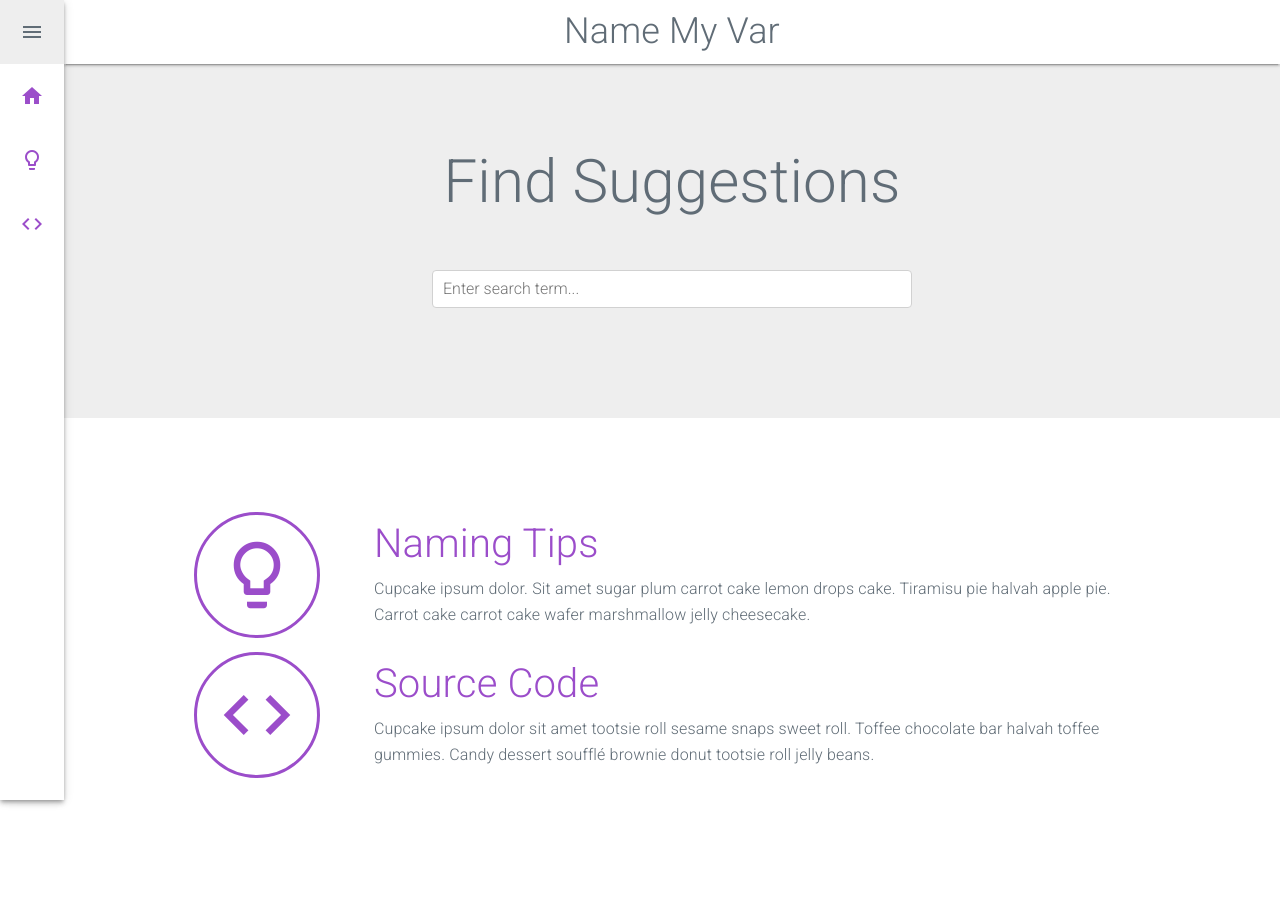
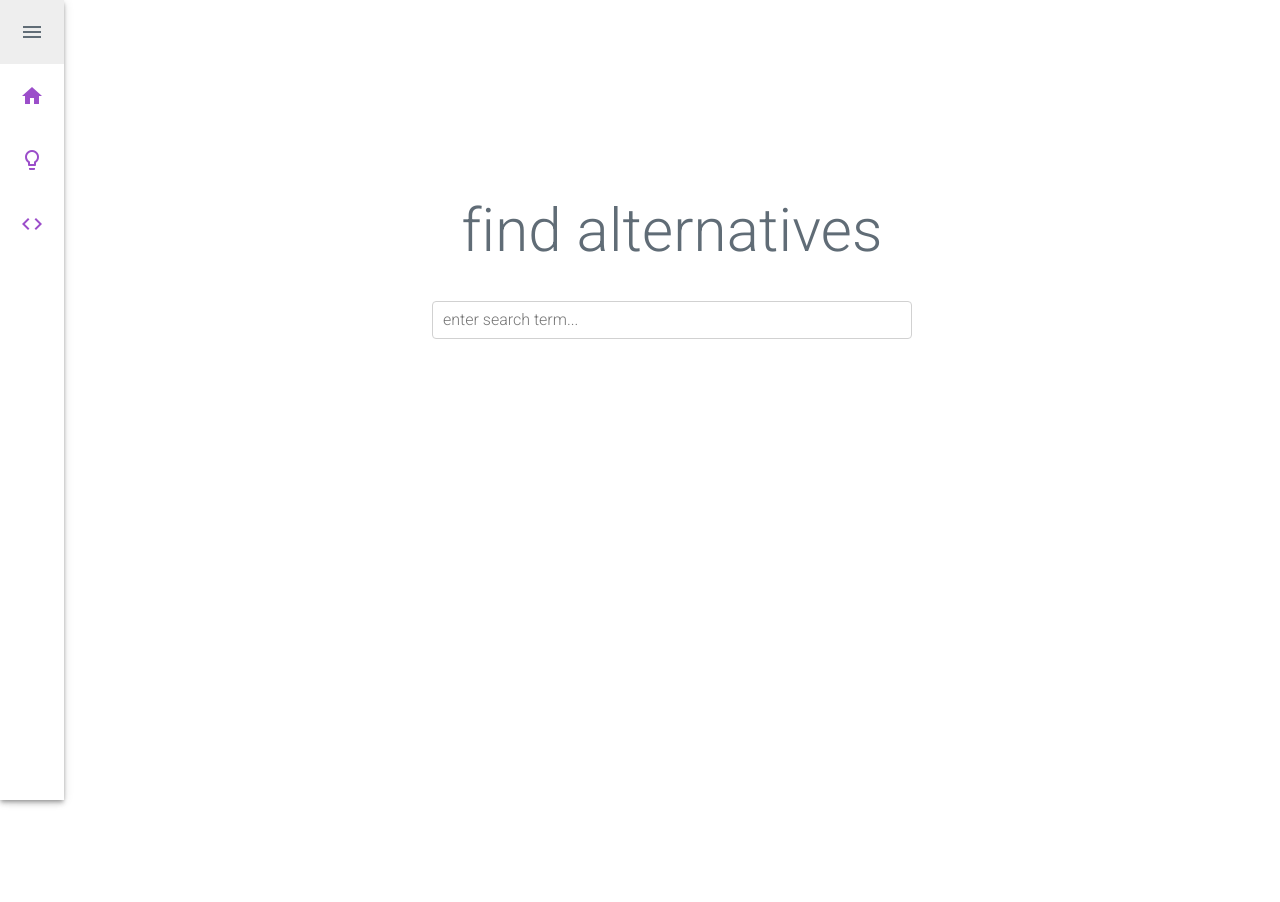
Before and after one commit to jamiesyme/name-my-var, a website: page web-client/index.mustache in a window 1280 px wide. After the commit the page ends 800 px from the top, so only its background shows below. Drawn offline with nearby package versions, Linux system fonts and the light colour scheme; files that its build step writes are made by us from their sources.

Commit message:
Updated index page design.

```diff
--- a/web-client/header.css
+++ b/web-client/header.css
@@ -9,7 +9,8 @@ header {
 	right: 0;
 	top: 0;
 }
-main{
+
+main {
 	margin-top: 6.4rem;
 }
 
@@ -21,3 +22,13 @@ header .nav-link {
 	left: 0;
 	position: absolute;
 }
+
+@media (min-width: 40.0rem) {
+	header {
+		visibility: hidden;
+	}
+
+	main {
+		margin-top: 0;
+	}
+}
--- a/web-client/header.mustache
+++ b/web-client/header.mustache
@@ -2,5 +2,5 @@
 	<a href="#" class="nav-link nav-menu-button float-left only-mobile">
 		<div class="nav-link-icon"><i class="material-icons">menu</i></div>
 	</a>
-	<div class="header-title">Name My Var</div>
+	<div class="header-title">name my var</div>
 </header>
--- a/web-client/index.css
+++ b/web-client/index.css
@@ -1,54 +1,46 @@
-/* Banner */
-.banner-container {
-	background-color: #EEE;
-	padding: 7.0rem 5.0rem 11.0rem 5.0rem;
+main {
+	bottom: 0;
+	left: 0;
+	position: absolute;
+	right: 0;
+	top: 0;
 }
 
-.banner-container form {
-	margin-bottom: 0;
+main > .container {
+	height: 100%;
+}
+
+.banner-container {
+	position: relative;
+	top: 40%;
+	transform: translateY(-50%);
+	transition: all 0.5s;
+}
+
+.banner-container.search-mode {
+	top: 0;
+	transform: translateY(6.0rem);
 }
 
 .banner-title {
+	bottom: 6.0rem;
 	font-size: 6.0rem;
-	margin-bottom: 4.0rem;
+	left: 0;
+	opacity: 1;
+	position: absolute;
+	right: 0;
 	text-align: center;
+	transition: all 1.5s;
 }
 
-input.banner-search {
+.search-mode .banner-title {
+	opacity: 0;
+	transition: all 0.3s;
+}
+
+input.search-input {
 	background-color: white;
 	display: block;
 	margin: 0 auto;
-	width: 48.0rem;
+	max-width: 48.0rem;
 }
-
-/* Content */
-.content-container {
-	padding: 7.0rem 5.0rem 11.0rem 5.0rem;
-}
-
-.content-block {
-	margin: 2.4rem 8.0rem;
-}
-
-.content-block .content-icon {
-	float: left;
-}
-
-.content-block i.material-icons {
-	font-size: 8.0rem;
-	padding: 2.0rem;
-	border: 3px solid #9b4dca;
-	border-radius: 8.0rem;
-}
-
-.content-block .content-right {
-	margin-left: 18.0rem;
-}
-
-.content-block .content-title {
-	font-size: 4.0rem;
-}
-
-.content-block p {
-
-}
--- /dev/null
+++ b/web-client/index.js
@@ -0,0 +1,17 @@
+(function() {
+	var $searchInput = $('.search-input');
+	var $bannerContainer = $('.banner-container');
+
+	// When the user starts typing, enable search mode
+	$searchInput.on('keyup', function() {
+		$bannerContainer.addClass('search-mode');
+	});
+
+	// When the user stops typing, and there is no search term, disable search
+	// mode
+	$searchInput.on('focusout', function() {
+		if (!$searchInput.val().length) {
+			$bannerContainer.removeClass('search-mode');
+		}
+	});
+})();
--- a/web-client/index.mustache
+++ b/web-client/index.mustache
@@ -3,7 +3,7 @@
 <head>
 	<meta charset="utf-8">
 	<meta name="viewport" content="width=device-width, initial-scale=1">
-	<title>Name My Var</title>
+	<title>name my var</title>
 
 	<link rel="stylesheet" href="//fonts.googleapis.com/css?family=Roboto:300,300italic,700,700italic">
 	<link rel="stylesheet" href="https://fonts.googleapis.com/icon?family=Material+Icons">
@@ -19,29 +19,10 @@
 	{{> nav}}
 
 	<main>
-		<div class="banner-container">
-			<div class="banner-title">Find Suggestions</div>
-			<form>
-				<input type="text" class="banner-search" placeholder="Enter search term...">
-			</form>
-		</div>
-
-		<div class="content-container">
-			<div class="content-block">
-				<a class="content-icon"><i class="material-icons">lightbulb_outline</i></a>
-				<div class="content-right">
-					<a class="content-title">Naming Tips</a>
-					<p>Cupcake ipsum dolor. Sit amet sugar plum carrot cake lemon drops cake. Tiramisu pie halvah apple pie. Carrot cake carrot cake wafer marshmallow jelly cheesecake.
-</p>
-				</div>
-			</div>
-			<div class="content-block">
-				<a class="content-icon"><i class="material-icons">code</i></a>
-				<div class="content-right">
-					<a class="content-title">Source Code</a>
-					<p>Cupcake ipsum dolor sit amet tootsie roll sesame snaps sweet roll. Toffee chocolate bar halvah toffee gummies. Candy dessert soufflé brownie donut tootsie roll jelly beans.
-</p>
-				</div>
+		<div class="container">
+			<div class="banner-container">
+				<div class="banner-title">find alternatives</div>
+				<input type="text" class="search-input" placeholder="enter search term...">
 			</div>
 		</div>
 	</main>
@@ -49,5 +30,6 @@
 	<script src="https://cdnjs.cloudflare.com/ajax/libs/jquery/3.2.1/jquery.min.js"></script>
 	<script src="header.js"></script>
 	<script src="nav.js"></script>
+	<script src="index.js"></script>
 </body>
 </html>
--- a/web-client/nav.mustache
+++ b/web-client/nav.mustache
@@ -3,25 +3,25 @@
 		<li>
 			<a href="#" class="nav-link nav-menu-button">
 				<div class="nav-link-icon"><i class="material-icons">menu</i></div>
-				<div class="nav-link-text">Menu</div>
+				<div class="nav-link-text">menu</div>
 			</a>
 		</li>
 		<li>
 			<a href="#" class="nav-link">
 				<div class="nav-link-icon"><i class="material-icons">home</i></div>
-				<div class="nav-link-text">Home</div>
+				<div class="nav-link-text">home</div>
 			</a>
 		</li>
 		<li>
 			<a href="#" class="nav-link">
 				<div class="nav-link-icon"><i class="material-icons">lightbulb_outline</i></div>
-				<div class="nav-link-text">Tips</div>
+				<div class="nav-link-text">tips</div>
 			</a>
 		</li>
 		<li>
 			<a href="#" class="nav-link">
 				<div class="nav-link-icon"><i class="material-icons">code</i></div>
-				<div class="nav-link-text">Code</div>
+				<div class="nav-link-text">code</div>
 			</a>
 		</li>
 	</ul>
```
